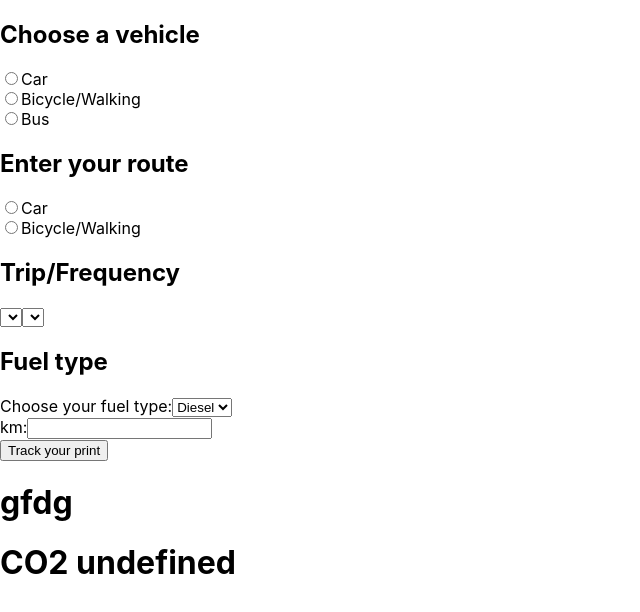
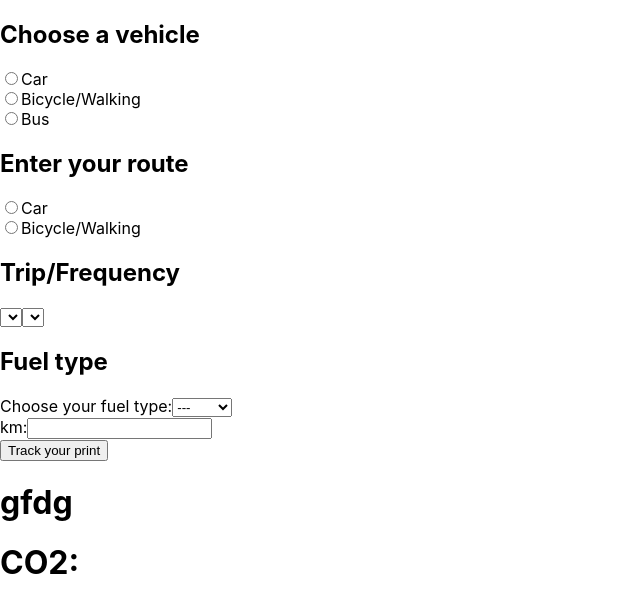
Before and after one commit to WildCodeSchool/2022-03-JS-Lisbon-hackathon-1-Green-House, a React (Create React App) app in the folder green-house/frontend/: page / in a window 1280 px wide. Both pictures are taken after a click on the button "Track your print". Shown: the top 612 px of the page, without its empty margins (0-640 px from the left). Built offline with nearby package versions, Linux system fonts and the light colour scheme.

Commit message:
add function calculatorCO2Car

```diff
--- a/green-house/frontend/src/Contexts/contexts.jsx
+++ b/green-house/frontend/src/Contexts/contexts.jsx
@@ -12,6 +12,7 @@ export const CurrentUserContextProvider = ({ children }) => {
     const [fuelType, setFuelType] = useState("");
     const [km, setKm] = useState();
     const [displayCard, setDisplayCard] = useState(false);
+    const [resultsCO2, setResultsCO2] = useState(0);
 
 
     return (
@@ -24,7 +25,9 @@ export const CurrentUserContextProvider = ({ children }) => {
                 displayCard,
                 setDisplayCard,
                 km,
-                setKm}}
+                setKm,
+                resultsCO2,
+                setResultsCO2}}
         >
             {children}
         </CurrentUserContext.Provider>
--- a/green-house/frontend/src/components/Calculator.js
+++ b/green-house/frontend/src/components/Calculator.js
@@ -1,38 +1,47 @@
-import React, { useContext, useEffect} from 'react'
+import React, { useContext, useEffect, useState} from 'react'
 import CurrentUserContext from '../Contexts/contexts';
 
 function Calculator() {
   const { userTransportation, setUserTransportation, fuelType, setFuelType, displayCard, setDisplayCard, km, setKmkm, setKm} = useContext(CurrentUserContext)
 
+ const [result, setResult] = useState('')
+  let ResultsCO2;
+
   useEffect(() => {
     CalculatorCO2Car()
-}, [userTransportation, fuelType, km])
+  })
 
 
-  let ResultsCO2
 
 
   function CalculatorCO2Car() {
+    console.log(fuelType)
     if(fuelType==="Diesel"){
-      ResultsCO2=132*km
-      return ResultsCO2
-      console.log(km)
+      ResultsCO2 = 132*km
+      setResult(ResultsCO2)
     }
-    if(fuelType==="Petrol"){
+    else if(fuelType==="Petrol"){
       ResultsCO2=120*km
+      setResult(ResultsCO2)
+
     }
-    if(fuelType==="LPG"){
+    else if(fuelType==="LPG"){
       ResultsCO2=83*km
+      setResult(ResultsCO2)
+
     }
-    if(fuelType==="CNG"){
+    else if(fuelType==="CNG"){
       ResultsCO2=113*km
+      setResult(ResultsCO2)
+
     }
   }
+
 
     return (
     <div style={{ display: (displayCard ? "block" : "none") }}>
       <h1>gfdg</h1>
-      <h1>{`CO2 ${ResultsCO2}`}</h1>
+      <h1>{`CO2: ${result}`}</h1>
     </div>
 
 
--- a/green-house/frontend/src/components/CalculatorForm.js
+++ b/green-house/frontend/src/components/CalculatorForm.js
@@ -1,9 +1,15 @@
 import React, { useContext} from 'react'
 import CurrentUserContext from '../Contexts/contexts';
+import Calculator from './Calculator';
 
 
 function CalculatorForm() {
-    const { userTransportation, setUserTransportation, FuelType, setFuelType, displayCard, setDisplayCard, km, setKm} = useContext(CurrentUserContext)
+    const { userTransportation, setUserTransportation, FuelType, setFuelType, displayCard, setDisplayCard, km, setKm, resultsCO2, setResultsCO2} = useContext(CurrentUserContext)
+
+
+
+
+
 
 
     function handleTranportationType(event) {
@@ -15,14 +21,17 @@ function CalculatorForm() {
     }
 
     function handleDisplayCard(){
+        console.log("Aqui")
         setDisplayCard(true);
-        console.log(displayCard)
     }
 
     function handleKm(event){
         setKm(event.target.value);
         console.log(km)
     }
+
+
+
 
     return (
     <div>
@@ -71,6 +80,7 @@ function CalculatorForm() {
           <div>
             <label htmlFor="fuelType">Choose your fuel type:</label>
                 <select id="fuelType" name="fuelType" onChange={handleFuelType}>
+                    <option value="">---</option>
                     <option value="Diesel">Diesel</option>
                     <option value="Petrol">Petrol</option>
                     <option value="LPG">LPG</option>
```
